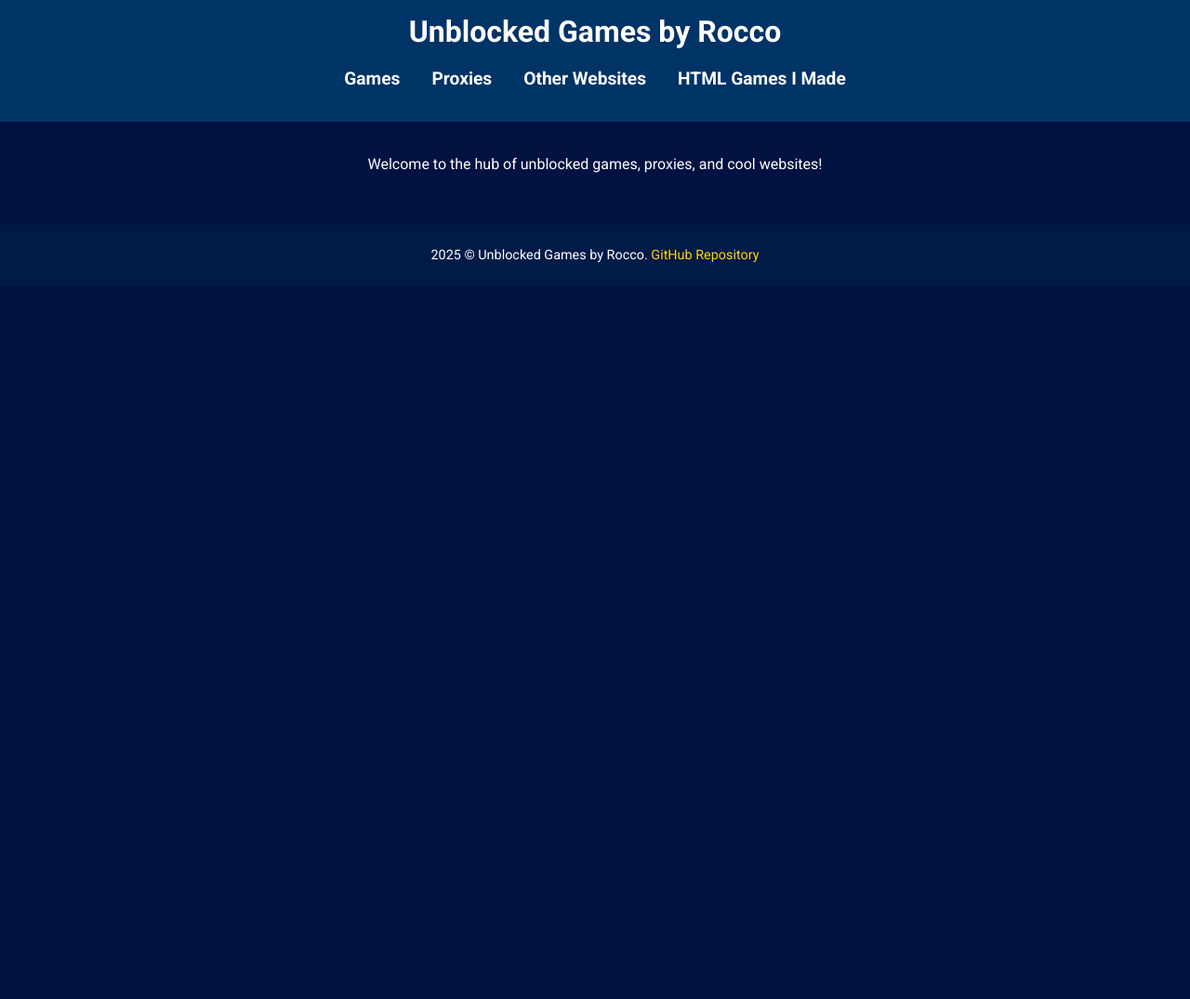
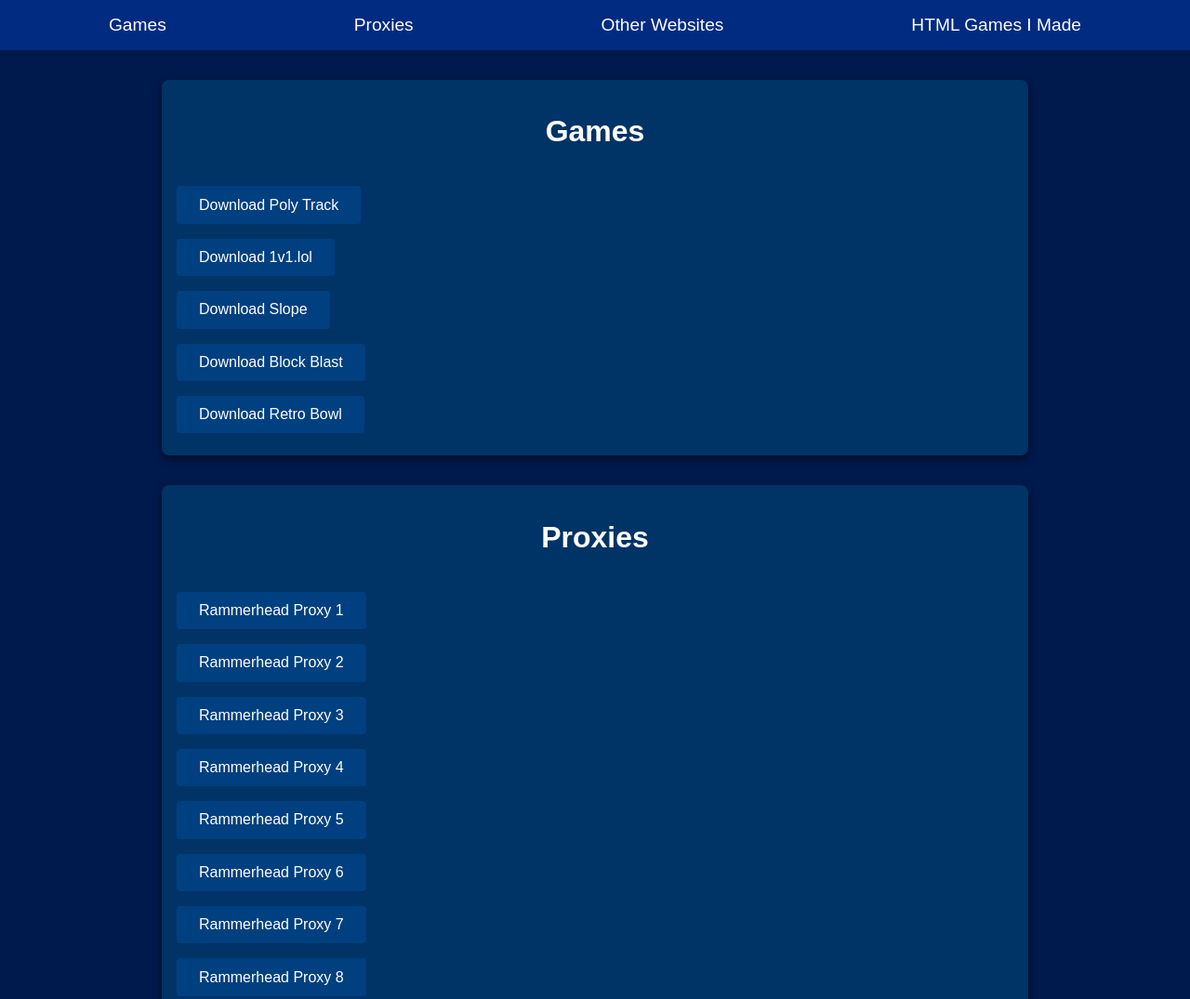
Before and after one commit to pasteisback/pastefun, a plain HTML site: page index.html in a window 1280 px wide. Shown: the top 1075 px of the page at 93% size. Before the commit the page ends 800 px from the top, so only its background shows below. Drawn offline with Linux system fonts and the light colour scheme.

Commit message:
Update index.html

```diff
--- a/index.html
+++ b/index.html
@@ -3,118 +3,104 @@
 <head>
     <meta charset="UTF-8">
     <meta name="viewport" content="width=device-width, initial-scale=1.0">
-    <title>Unblocked Games by Rocco</title>
-    <link href="https://fonts.googleapis.com/css2?family=Roboto:wght@400;700&display=swap" rel="stylesheet">
+    <title>Unblocked Games</title>
     <style>
         body {
+            font-family: Arial, sans-serif;
             margin: 0;
-            font-family: 'Roboto', sans-serif;
-            background-color: #001242;
+            padding: 0;
+            background-color: #001a4d;
             color: white;
+        }
+        nav {
+            display: flex;
+            justify-content: space-around;
+            background-color: #002b80;
+            padding: 1em;
+        }
+        nav a {
+            color: white;
+            text-decoration: none;
+            font-size: 1.2em;
+            transition: color 0.3s;
+        }
+        nav a:hover {
+            color: #00ccff;
+        }
+        .container {
+            max-width: 900px;
+            margin: 2em auto;
+            padding: 1em;
+            background-color: #003366;
+            border-radius: 8px;
+            box-shadow: 0 4px 10px rgba(0, 0, 0, 0.5);
+        }
+        h1 {
             text-align: center;
+            margin-bottom: 1em;
         }
-
-        header {
-            background-color: #003366;
-            padding: 15px 0;
+        .download-link {
+            display: inline-block;
+            margin: 0.5em 0;
+            padding: 0.7em 1.5em;
+            background-color: #004080;
+            color: white;
+            text-decoration: none;
+            border-radius: 4px;
+            transition: background-color 0.3s;
         }
-
-        header h1 {
-            margin: 0;
-            font-size: 2em;
-        }
-
-        nav {
-            margin: 20px 0;
-        }
-
-        nav a {
-            text-decoration: none;
-            color: white;
-            font-weight: bold;
-            margin: 0 15px;
-            font-size: 1.2em;
-            transition: color 0.3s ease;
-        }
-
-        nav a:hover {
-            color: #FFD700;
-        }
-
-        .container {
-            padding: 20px;
-            max-width: 800px;
-            margin: 0 auto;
-        }
-
-        .game-card {
-            background-color: #002855;
-            padding: 15px;
-            border-radius: 8px;
-            margin: 10px 0;
-            box-shadow: 0 4px 6px rgba(0, 0, 0, 0.2);
-            transition: transform 0.2s ease;
-        }
-
-        .game-card:hover {
-            transform: scale(1.02);
-        }
-
-        .game-card h2 {
-            margin: 0;
-            font-size: 1.5em;
-        }
-
-        .game-card button {
-            margin-top: 10px;
-            padding: 10px 20px;
-            font-size: 1em;
-            border: none;
-            border-radius: 5px;
-            background-color: #0056b3;
-            color: white;
-            cursor: pointer;
-            transition: background-color 0.3s ease;
-        }
-
-        .game-card button:hover {
-            background-color: #0078D4;
-        }
-
-        footer {
-            margin-top: 20px;
-            padding: 10px;
-            background-color: #001b48;
-            font-size: 0.9em;
-        }
-
-        footer a {
-            color: #FFD700;
-            text-decoration: none;
-        }
-
-        footer a:hover {
-            text-decoration: underline;
+        .download-link:hover {
+            background-color: #0059b3;
         }
     </style>
 </head>
 <body>
-    <header>
-        <h1>Unblocked Games by Rocco</h1>
-        <nav>
-            <a href="games.html">Games</a>
-            <a href="proxies.html">Proxies</a>
-            <a href="other-websites.html">Other Websites</a>
-            <a href="html-games.html">HTML Games I Made</a>
-        </nav>
-    </header>
+    <nav>
+        <a href="#games">Games</a>
+        <a href="#proxies">Proxies</a>
+        <a href="#other-websites">Other Websites</a>
+        <a href="#html-games">HTML Games I Made</a>
+    </nav>
 
-    <main class="container">
-        <p>Welcome to the hub of unblocked games, proxies, and cool websites!</p>
-    </main>
+    <div class="container" id="games">
+        <h1>Games</h1>
+        <a class="download-link" href="https://drive.usercontent.google.com/download?id=1x5fD_2XQwyQ6M85u_Zi1oiX1HY2FD57A&export=download&authuser=2&confirm=t&uuid=3dc9380e-0c78-4d79-8d8b-50e229b957ba&at=AIrpjvOO-K3PEhs2a4oqeP1kRzdZ:1736984472728">Download Poly Track</a><br>
+        <a class="download-link" href="https://drive.usercontent.google.com/download?id=1CpQCJDkxoLYJznZU1DxthaL1KcVR7aNe&export=download&authuser=2&confirm=t&uuid=4c9ff8bf-a155-4556-95b0-401c497c2a50&at=AIrpjvM9zwK0OcklHDrqe3EY5F2f:1736984509443">Download 1v1.lol</a><br>
+        <a class="download-link" href="https://drive.usercontent.google.com/download?id=1KxMvE8vBntgqgo7wZ45B0x3ADjjYJT2t&export=download&authuser=2&confirm=t&uuid=0567e8d0-480e-460d-8ff7-a84411ed0016&at=AIrpjvP30xShwcDbmcoIaF-p5DQo:1736984470796">Download Slope</a><br>
+        <a class="download-link" href="https://drive.usercontent.google.com/download?id=1J1bENQYz5spQP5NybszVJ-npJravboXK&export=download&authuser=2&confirm=t&uuid=271ff55d-d524-4129-a381-c39986c05640&at=AIrpjvPD_meNApmjdd8IR6yUYX2P:1736984468983">Download Block Blast</a><br>
+        <a class="download-link" href="https://drive.usercontent.google.com/download?id=1GGT0967xeiJleTunzaJJU24TlNiQZQEX&export=download&authuser=2&confirm=t&uuid=9587422e-4288-4b2c-8a41-11e1006ff4c1&at=AIrpjvMNpVr2K2sqGiRBBavoSkjr:1736984649577">Download Retro Bowl</a>
+    </div>
 
-    <footer>
-        <p>2025 &copy; Unblocked Games by Rocco. <a href="#">GitHub Repository</a></p>
-    </footer>
+    <div class="container" id="proxies">
+        <h1>Proxies</h1>
+        <a class="download-link" href="https://lanschool.leno.vopros.kz">Rammerhead Proxy 1</a><br>
+        <a class="download-link" href="https://kyrgyzstan-travel.home.kg/">Rammerhead Proxy 2</a><br>
+        <a class="download-link" href="https://tenhh.farted.net/">Rammerhead Proxy 3</a><br>
+        <a class="download-link" href="https://willitwork.utrealestatedreamteam.com/">Rammerhead Proxy 4</a><br>
+        <a class="download-link" href="https://kittiescats.awiki.org/">Rammerhead Proxy 5</a><br>
+        <a class="download-link" href="https://ripnottiosama.oops.wtf">Rammerhead Proxy 6</a><br>
+        <a class="download-link" href="https://rammerhead2121.webs.vc/">Rammerhead Proxy 7</a><br>
+        <a class="download-link" href="https://cheifsarebad.zenrelax.ro/">Rammerhead Proxy 8</a><br>
+        <a class="download-link" href="https://malachi.is.dumb.physiosagart.de/">Rammerhead Proxy 9</a><br>
+        <a class="download-link" href="https://uhbm.arybarbosa.com">Onnela Proxy</a><br>
+        <a class="download-link" href="https://www.sexonanii.iot64.de/">Light Proxy</a><br>
+        <a class="download-link" href="https://education-a1.gregorius.uk">Interstellar Proxy</a>
+    </div>
+
+    <div class="container" id="other-websites">
+        <h1>Other Websites</h1>
+        <a class="download-link" href="https://script.google.com/a/macros/students.sd308.org/s/AKfycbw1BZHocr4BsxZf0ssNyFMebnGyzmlsnSheKV6c1Mx7SumwtYSZgTdW3k9SOAW18LN6/exec">G+</a><br>
+        <a class="download-link" href="http://blockblastunblocked.com">Random Games</a>
+    </div>
+
+    <div class="container" id="html-games">
+        <h1>HTML Games I Made</h1>
+        <a class="download-link" href="https://drive.usercontent.google.com/download?id=1quq0zJpfTCKLCQmM8rLeNA5zQO4W-SHU&export=download&authuser=0&confirm=t&uuid=a960bfd2-a1de-4e90-b3a4-616b12f8d809&at=AENtkXbdARd4qoNT1RQwrHCcJAks:1731555142495">Download Shooter Game</a><br>
+        <a class="download-link" href="https://drive.usercontent.google.com/download?id=1u3Zuh0-_KHXr2ZkFSbxGJeDVGW6TFUqJ&export=download&authuser=0&confirm=t&uuid=a6428753-ee61-47f7-a773-1580449f470b&at=AENtkXah1NdYuxvqjnKl8UEShUt0:1731554108287">Download Clicker Game</a><br>
+        <a class="download-link" href="https://drive.usercontent.google.com/download?id=1opgt9GrFgTk1VAp7phFetEHI-Mrh_gSV&export=download&authuser=0&confirm=t&uuid=367d8805-2f3a-44dc-a662-dba2a21f672a&at=AENtkXYj7me-HY2kxlMdOKj-EIOO:1731626199512">Download Stack Ball</a><br>
+        <a class="download-link" href="https://drive.usercontent.google.com/download?id=10lk9HnJ2Gr_R8CoBVv8xwuAp3bJzCR2i&export=download&authuser=0&confirm=t&uuid=76c94e20-355b-4807-88c9-931da674b461&at=AENtkXZS7jVhtd2k-JcgVINgofNJ:1731627272900">Download Brick Breaker</a><br>
+        <a class="download-link" href="https://drive.usercontent.google.com/download?id=1OUfiP3pfHRGSgomCw5jhoYv2dSBSmNAV&export=download&authuser=0&confirm=t&uuid=aae36a20-1469-44f2-bae2-2159693a1a28&at=AENtkXYmOGYJgkiXmIEu2RhiM5pZ:1731628179006">Download Maze Game</a><br>
+        <a class="download-link" href="https://drive.usercontent.google.com/download?id=1ERKRTFE4mpKEracneyVOMdOsDy8wJdJ7&export=download&authuser=0&confirm=t&uuid=c04207b1-889a-4858-9bd3-1c3652d5997b&at=AENtkXZTi773B1reXO0-EPiZGW4d:1731553683663">Download Snake.io</a>
+    </div>
 </body>
 </html>
```
